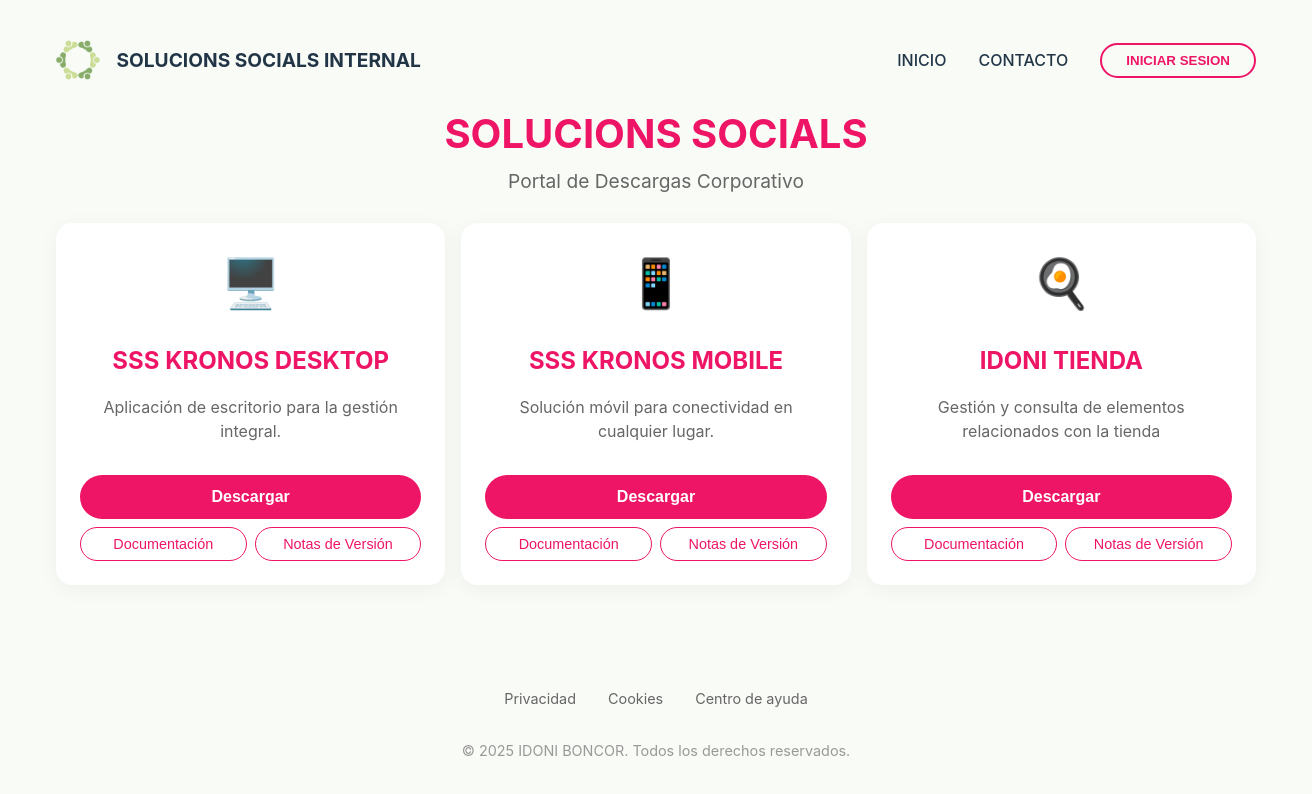
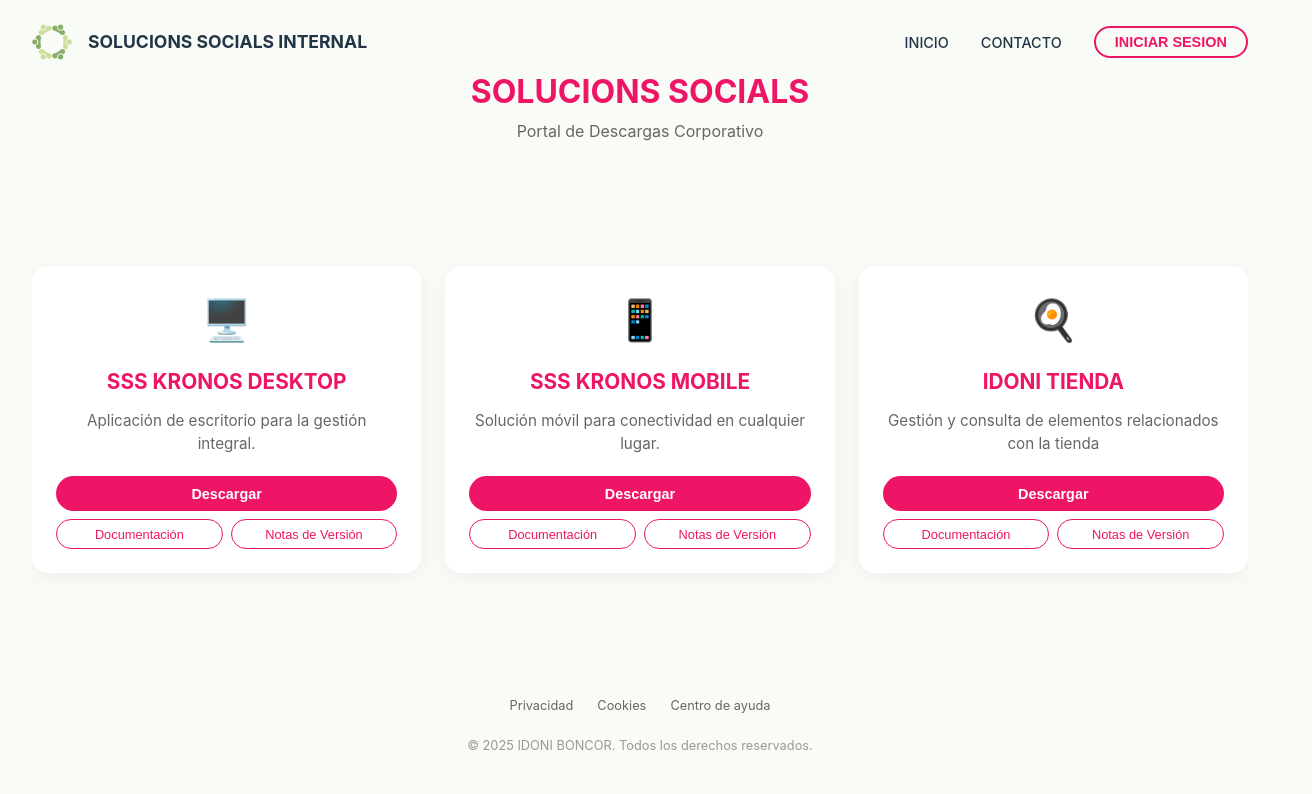
Before and after one commit to Solucions-Socials-Sostenibles-DEV/Solucions-Socials-Sostenibles-DevWebsite, a React (Vite) app: page / in a window 1280 px wide. Shown: the top 794 px of the page, 1312 px wide, since content can reach past the window. Built offline with nearby package versions, Linux system fonts and the light colour scheme.

Commit message:
FEAT: Implementado el sistema de ractividad en las paginas, ahora siempre se vera igual

```diff
--- a/src/App.css
+++ b/src/App.css
@@ -1,11 +1,15 @@
 #root {
   width: 100%;
+  height: 100vh;
+  /* Force full viewport height */
   margin: 0 auto;
-  padding: 0.5rem 1rem;
+  padding: 0;
+  /* Remove padding from root to handle it in container */
   text-align: center;
-  min-height: 100vh;
   display: flex;
   flex-direction: column;
+  overflow: hidden;
+  /* Prevent root scroll */
 }
 
 .container {
@@ -13,7 +17,14 @@
   display: flex;
   flex-direction: column;
   width: 100%;
+  height: 100%;
+  /* Occupy full root height */
   align-items: center;
+  padding: 1rem 2rem;
+  /* Add padding here instead */
+  box-sizing: border-box;
+  justify-content: space-between;
+  /* Distribute space evenly */
 }
 
 .navbar {
@@ -21,9 +32,12 @@
   justify-content: space-between;
   align-items: center;
   width: 100%;
-  max-width: 1200px;
-  padding: 2rem 0 1rem 0;
-  margin-bottom: 0.5rem;
+  max-width: 1400px;
+  /* Increased max-width for better use of space */
+  padding: 0.5rem 0;
+  /* Reduced padding */
+  flex-shrink: 0;
+  /* Prevent navbar from shrinking */
 }
 
 .navbar-brand {
@@ -33,12 +47,13 @@
 }
 
 .navbar-logo {
-  height: 40px;
+  height: 36px;
+  /* Slightly smaller to save space */
   width: auto;
 }
 
 .navbar-brand h1 {
-  font-size: 1.2rem;
+  font-size: 1.1rem;
   font-weight: 700;
   color: var(--color-text);
   margin: 0;
@@ -59,6 +74,7 @@
   font-weight: 500;
   border-bottom: 2px solid transparent;
   transition: border-color 0.2s;
+  font-size: 0.9rem;
 }
 
 .navbar-links a:hover {
@@ -69,9 +85,10 @@
   background-color: transparent;
   color: var(--color-primary);
   border: 2px solid var(--color-primary);
-  padding: 0.5rem 1.5rem;
+  padding: 0.4rem 1.2rem;
   border-radius: 50px;
   font-weight: 600;
+  font-size: 0.9rem;
   transition: all 0.2s;
 }
 
@@ -80,28 +97,42 @@
   color: white;
 }
 
+.header {
+  flex-shrink: 0;
+  margin-bottom: 1rem;
+}
+
 .header h2 {
-  font-size: 2.5rem;
+  font-size: 2rem;
+  /* Adjusted size */
   color: var(--color-primary);
   margin-bottom: 0.2rem;
   margin-top: 0;
 }
 
 .header p {
-  font-size: 1.2rem;
+  font-size: 1rem;
   color: #666;
   margin: 0;
-  margin-bottom: 1.7rem;
 }
 
 .app-grid {
-  display: grid;
-  grid-template-columns: repeat(auto-fit, minmax(300px, 1fr));
-  gap: 1rem;
+  display: flex;
+  /* Changed from grid to flex for better centering or grid */
+  flex-direction: row;
+  justify-content: center;
+  gap: 1.5rem;
   flex: 1;
+  /* Allow it to take available space */
   width: 100%;
-  max-width: 1200px;
-  align-content: start;
+  max-width: 1400px;
+  align-items: center;
+  /* Vertically center the cards */
+  overflow-y: auto;
+  /* Allow scroll only inside grid if absolutely necessary, but goal is fit */
+  min-height: 0;
+  /* Important for flex child with overflow */
+  padding: 1rem 0;
 }
 
 .app-card {
@@ -113,7 +144,13 @@
   display: flex;
   flex-direction: column;
   align-items: center;
-  gap: 1rem;
+  gap: 0.8rem;
+  flex: 1;
+  /* Distribute width evenly */
+  max-width: 350px;
+  /* Prevent too wide cards */
+  height: auto;
+  max-height: 100%;
 }
 
 .app-card:hover {
@@ -122,20 +159,21 @@
 }
 
 .app-icon {
-  font-size: 3rem;
-  margin-bottom: 0.5rem;
+  font-size: 2.5rem;
+  margin-bottom: 0.2rem;
 }
 
 .app-card h2 {
   color: var(--color-primary);
   margin: 0;
-  font-size: 1.5rem;
+  font-size: 1.3rem;
 }
 
 .app-card p {
   color: #666;
   margin: 0;
   flex-grow: 1;
+  font-size: 0.95rem;
 }
 
 
@@ -144,7 +182,7 @@
   display: flex;
   gap: 0.5rem;
   width: 100%;
-  margin-top: 1rem;
+  margin-top: 0.5rem;
   flex-wrap: wrap;
 }
 
@@ -153,10 +191,10 @@
   background-color: transparent;
   color: var(--color-primary);
   border: 1px solid var(--color-primary);
-  padding: 0.5rem 0.5rem;
+  padding: 0.4rem 0.5rem;
   border-radius: 50px;
   font-weight: 500;
-  font-size: 0.9rem;
+  font-size: 0.8rem;
   flex: 1 1 40%;
   transition: all 0.2s;
   white-space: nowrap;
@@ -171,10 +209,10 @@
   background-color: var(--color-primary);
   color: white;
   border: none;
-  padding: 0.8rem 2rem;
+  padding: 0.6rem 2rem;
   border-radius: 50px;
   font-weight: 600;
-  font-size: 1rem;
+  font-size: 0.9rem;
   margin-top: auto;
   flex: 1 1 100%;
   order: -1;
@@ -188,19 +226,21 @@
 
 .footer {
   color: #999;
-  font-size: 0.9rem;
+  font-size: 0.8rem;
   margin-top: auto;
-  margin-bottom: 2rem;
-  padding-top: 5rem;
+  /* Push to bottom */
+  padding-bottom: 1rem;
+  padding-top: 1rem;
   display: flex;
   flex-direction: column;
   align-items: center;
-  gap: 1rem;
+  gap: 0.5rem;
+  flex-shrink: 0;
 }
 
 .footer-links {
   display: flex;
-  gap: 2rem;
+  gap: 1.5rem;
 }
 
 .footer-links a {
@@ -216,12 +256,14 @@
 /* Responsive adjustments */
 @media (max-width: 768px) {
   #root {
-    padding: 0; /* Remove root padding to allow full-width heroes */
+    padding: 0;
+    /* Remove root padding to allow full-width heroes */
     overflow-x: hidden;
   }
 
   .container {
-    padding: 0 1.5rem; /* Comfortable side padding */
+    padding: 0 1.5rem;
+    /* Comfortable side padding */
     width: auto;
   }
 
@@ -241,11 +283,13 @@
   }
 
   .navbar-logo {
-    height: 32px; /* Slightly smaller logo */
+    height: 32px;
+    /* Slightly smaller logo */
   }
 
   .navbar-brand h1 {
-    font-size: 0.9rem; /* Finer text */
+    font-size: 0.9rem;
+    /* Finer text */
     white-space: nowrap;
     overflow: hidden;
     text-overflow: ellipsis;
@@ -257,13 +301,14 @@
     top: 0;
     right: 0;
     height: 100vh;
-    width: 280px; /* Fixed width for better control */
+    width: 280px;
+    /* Fixed width for better control */
     background: white;
     flex-direction: column;
     align-items: flex-start;
     padding: 2rem;
     gap: 1.5rem;
-    box-shadow: -5px 0 30px rgba(0,0,0,0.15);
+    box-shadow: -5px 0 30px rgba(0, 0, 0, 0.15);
     transform: translateX(100%);
     transition: transform 0.3s cubic-bezier(0.4, 0, 0.2, 1);
     z-index: 3000;
@@ -280,7 +325,7 @@
     left: 0;
     width: 100vw;
     height: 100vh;
-    background: rgba(0,0,0,0.4);
+    background: rgba(0, 0, 0, 0.4);
     backdrop-filter: blur(4px);
     z-index: 2500;
     opacity: 0;
@@ -323,17 +368,22 @@
 
   /* Grid & Cards - CRITICAL FIXES */
   .app-grid {
+    display: grid;
+    /* Restore grid for mobile */
     grid-template-columns: 1fr;
     gap: 1.5rem;
     padding-bottom: 2rem;
-    width: 100%; /* Ensure grid doesn't overflow */
+    width: 100%;
+    /* Ensure grid doesn't overflow */
     box-sizing: border-box;
   }
 
   .app-card {
     padding: 1.5rem;
-    width: 100%; /* Fix width */
-    box-sizing: border-box; /* Prevent padding form increasing width */
+    width: 100%;
+    /* Fix width */
+    box-sizing: border-box;
+    /* Prevent padding form increasing width */
     display: flex;
     flex-direction: column;
   }
@@ -341,7 +391,8 @@
   /* Buttons Layout */
   .card-actions {
     display: flex;
-    flex-direction: column; /* Force vertical stack on mobile */
+    flex-direction: column;
+    /* Force vertical stack on mobile */
     gap: 0.8rem;
     width: 100%;
     box-sizing: border-box;
@@ -351,17 +402,21 @@
   .doc-btn,
   .history-btn,
   .download-btn {
-    flex: none; /* Disable flex growing logic from desktop */
-    width: 100%; /* Full width */
+    flex: none;
+    /* Disable flex growing logic from desktop */
+    width: 100%;
+    /* Full width */
     margin: 0;
     box-sizing: border-box;
     font-size: 0.95rem;
-    padding: 0.8rem 1rem; /* Adjust padding to not be huge */
+    padding: 0.8rem 1rem;
+    /* Adjust padding to not be huge */
   }
 
   /* Keep download button primary but standard size */
   .download-btn {
-    order: 0; /* Reset order */
+    order: 0;
+    /* Reset order */
   }
 
   /* Footer */
@@ -380,6 +435,7 @@
 
 /* Desktop Only */
 @media (min-width: 769px) {
+
   .hamburger,
   .mobile-only-header,
   .navbar-overlay {
--- a/src/index.css
+++ b/src/index.css
@@ -19,10 +19,19 @@
   -moz-osx-font-smoothing: grayscale;
 }
 
+html,
 body {
   margin: 0;
+  padding: 0;
+  height: 100vh;
+  width: 100vw;
+  overflow: hidden;
+  /* Prevent scrolling on the page level */
+}
+
+body {
   min-width: 320px;
-  min-height: 100vh;
+  background-color: var(--color-bg);
 }
 
 /* Reset buttons to a base style if needed globally */
```
